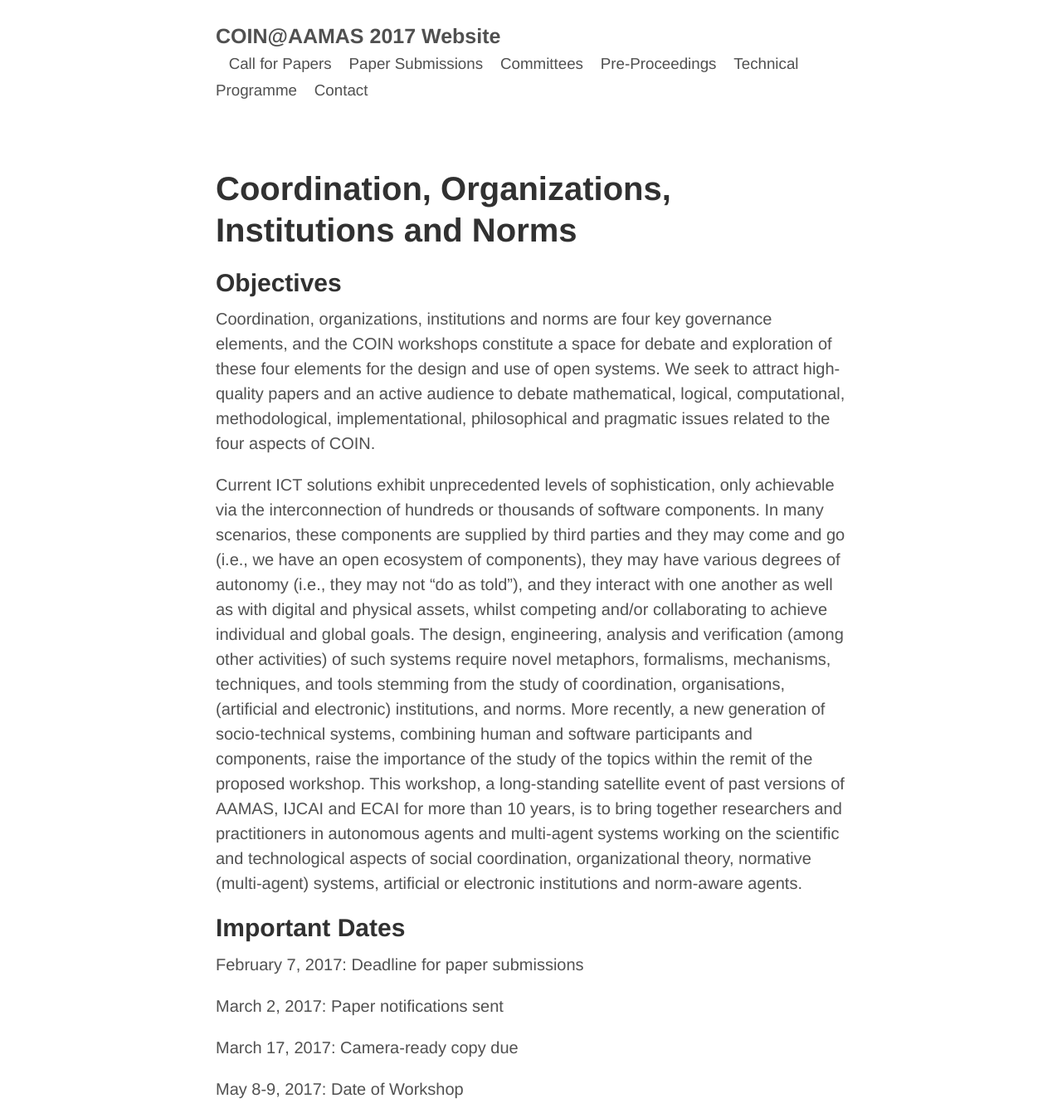
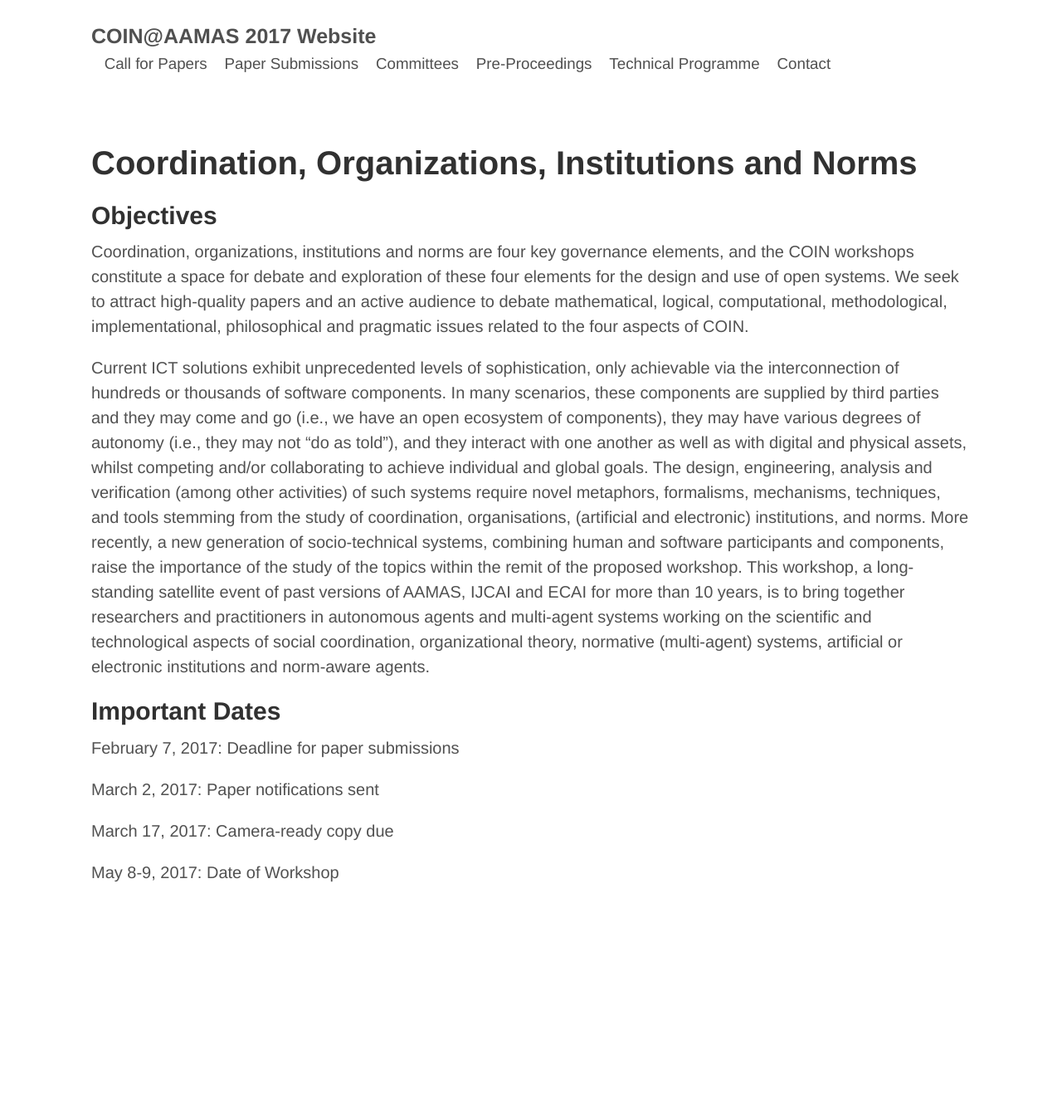
Before and after one commit to coin-workshop/coin-2017, a Jekyll site: the page built from index.md, in a window 1280 px wide. Shown: the whole page at 83% size. Built offline with Jekyll 4.4.1, drawn with Linux system fonts in a browser that asks for light colours; after the commit the page ends 1086 px from its top, so only the background shows below that.

```diff
--- a/css/style.scss
+++ b/css/style.scss
@@ -174,7 +174,7 @@
 //   -- centers page content
 
 .container {
-  width: 38rem;
+  width: 53rem;//38rem;
   padding-left:  1rem;
   padding-right: 1rem;
   margin-left:  auto;
```
